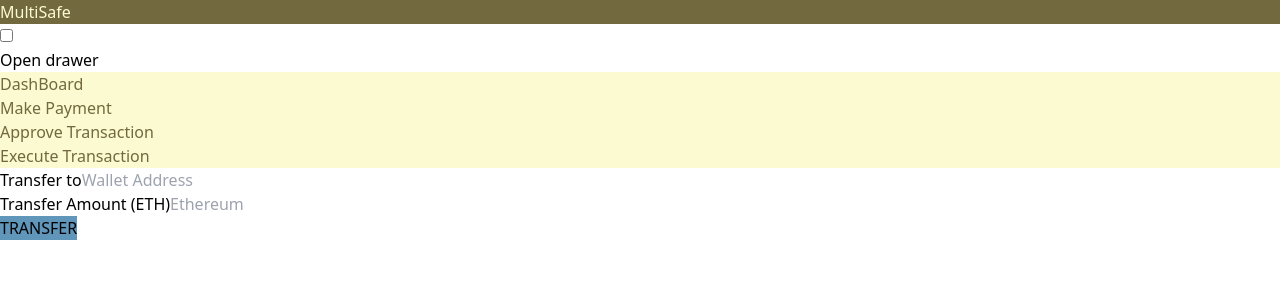
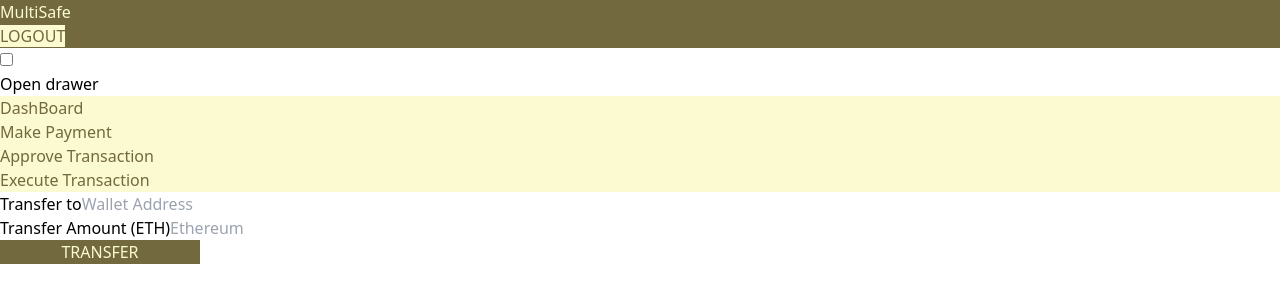
Before and after one commit to arushisingh0209/MultiSafe, a React (Create React App) app: page /makepayment in a window 1280 px wide. Shown: the top 302 px of the page. Built offline with nearby package versions, Linux system fonts and the light colour scheme.

Commit message:
Added API to fetch Transaction History of the particular wallet id and mapped it in the table

```diff
--- a/src/components/ApproveTransaction/ApproveTransaction.js
+++ b/src/components/ApproveTransaction/ApproveTransaction.js
@@ -29,7 +29,7 @@ const ApproveTransaction = () => {
   const fetchData = async () => {
     try {
       const res = await axios.post("http://localhost:5000/FetchTransactionDetails");
-      setTransactionDetails(res.data.reverse()); // Assuming res.data is an array of transaction details
+      setTransactionDetails(res.data.reverse());
     } catch (err) {
       console.log(err);
     }
@@ -37,7 +37,7 @@ const ApproveTransaction = () => {
 
   useEffect(() => {
     fetchData();
-  },[]); // Run the effect only once on mount
+  },[]);
 
   return (
     <div>
--- a/src/components/Home/Home.js
+++ b/src/components/Home/Home.js
@@ -1,6 +1,7 @@
 import React, { useEffect, useRef, useState } from 'react';
 import { useNavigate, useLocation } from "react-router-dom";
 import smartContract from '../../truffle_abis/MultiSignature.json';
+import axios from "axios";
 import Web3 from 'web3';
 import SideBar from "../SideBar";
 import NavBar from "../NavBar";
@@ -28,18 +29,20 @@ const Home = () => {
             const bal = await web3.eth.getBalance(accounts[0]);
             setBalance(parseFloat(web3.utils.fromWei(bal, ['ether'])).toFixed(2));
 
-            // const submit = await multiSig.methods.submitTransaction('0x2e7117531C9b925b380AfD93206d0754eB81e471').send({
-            //     from: accounts[0],
-            //     address: contractData.address,
-            //     value: 2000000000000000000
-            // });
-            // console.log(submit)
+            try {
+                const res = await axios.post(
+                  "http://localhost:5000/FetchTransactionHistory",
+                  { walletID: accounts[0] }
+                );
+                console.log(res.data);
+                let TransactionRecord = res.data;
+              } catch (err) {
+                console.log(err);
+              }
 
         }
 
     };
-
-
     useEffect(() => {
         loadBlockchain();
     });
@@ -72,6 +75,28 @@ const Home = () => {
                             </div>
                         </div>
                     </div>
+                    <div className="p-4">
+        <table className="min-w-full bg-white border border-gray-300">
+          <thead>
+            <tr>
+              <th className="py-2 px-4 border-b text-left">Sender</th>
+              <th className="py-2 px-4 border-b text-left">Receiver</th>
+              <th className="py-2 px-4 border-b text-left">Ether</th>
+              <th className="py-2 px-4 border-b text-left">Specialization</th>
+            </tr>
+          </thead>
+          <tbody>
+            {TransactionRecord.map((Records, index) => (
+              <tr key={index}>
+                <td className="py-2 px-4 border-b text-left">{Records.Sender}</td>
+                <td className="py-2 px-4 border-b text-left">{Records.Receiver}</td>
+                <td className="py-2 px-4 border-b text-left">{Records.Ether}</td>
+                {/* <td className="py-2 px-4 border-b text-left">{Records.Area}</td> */}
+              </tr>
+            ))}
+          </tbody>
+        </table>
+      </div>
                 </div>
             </div>
         </div>
--- a/src/components/LandingPage/LandingPage.js
+++ b/src/components/LandingPage/LandingPage.js
@@ -1,7 +1,6 @@
-import React, { useRef } from 'react';
+import React, { useRef} from "react";
 import { useNavigate } from "react-router-dom";
 import logo from "./logo.png";
-
 
 const LandingPage = () => {
   const navigate = useNavigate();
@@ -10,24 +9,25 @@ const LandingPage = () => {
   const connectWallet = async () => {
     if (typeof window != "undefined" && typeof window.ethereum != "undefined") {
       try {
-        const accounts = await window.ethereum.request({ method: "eth_requestAccounts" });
+        const accounts = await window.ethereum.request({
+          method: "eth_requestAccounts",
+        });
         console.log(accounts[0]);
-        walletID.current = accounts[0];                   //To ensure no login without wallet
-        localStorage.setItem('userWallet', accounts[0]);  //To access walletID throughout website
-                                                          //by {localStorage.getItem('userWallet')};
+        walletID.current = accounts[0]; //To ensure no login without wallet
+        localStorage.setItem("userWallet", accounts[0]); //To access walletID throughout website
+
       } catch (err) {
         console.error(err.message);
       }
-
     } else {
       console.log("Please install MetaMask");
     }
-  }
+  };
 
   const handleSubmit = async () => {
     await connectWallet();
-    navigate('/home', { state: { wallet: walletID.current } });
-  }
+    navigate("/home", { state: { wallet: walletID.current } });
+  };
 
   return (
     <div className="flex flex-row" style={{ backgroundColor: "#FCFAD1" }}>
@@ -42,13 +42,17 @@ const LandingPage = () => {
           width: "60%",
         }}
       ></div>
-      <div className="flex flex-column flex-wrap align-end items-center justify-center pb-28" style={{ width: "40%" }}>
-        <img src={logo} className='w-full' alt="Logo" />
+      <div
+        className="flex flex-column flex-wrap align-end items-center justify-center pb-28"
+        style={{ width: "40%" }}
+      >
+        <img src={logo} className="w-full" alt="Logo" />
         <button
-        className="btn btn-wide"
-        style={{ backgroundColor: "#72693E", color: "#FCFAD1" }}
-        onClick={() => handleSubmit()}>
-            Connect Wallet
+          className="btn btn-wide"
+          style={{ backgroundColor: "#72693E", color: "#FCFAD1" }}
+          onClick={() => handleSubmit()}
+        >
+          Connect Wallet
         </button>
       </div>
     </div>
--- a/src/components/MakePayment/MakePayment.js
+++ b/src/components/MakePayment/MakePayment.js
@@ -1,7 +1,7 @@
 import React, { useState, useEffect } from "react";
-import smartContract from '../../truffle_abis/MultiSignature.json';
+import smartContract from "../../truffle_abis/MultiSignature.json";
 import axios from "axios";
-import Web3 from 'web3';
+import Web3 from "web3";
 import NavBar from "../NavBar";
 import Sidebar from "../SideBar";
 
@@ -22,8 +22,7 @@ const MakePayment = () => {
 
   const handleAmount = (event) => {
     setAmount(event.target.value);
-  }
-
+  };
 
   const handleExecute = async (event) => {
     event.preventDefault();
@@ -31,33 +30,31 @@ const MakePayment = () => {
     const contractData = smartContract.networks["5777"];
 
     if (contractData) {
-      const multiSig = await new web3.eth.Contract(smartContract.abi, contractData.address);
+      const multiSig = await new web3.eth.Contract(
+        smartContract.abi,
+        contractData.address
+      );
       const submit = await multiSig.methods.submitTransaction(receiver).send({
-        from: localStorage.getItem('userWallet'),
+        from: localStorage.getItem("userWallet"),
         address: contractData.address,
-        value: Number(amount * 1e18).toString(16)
+        value: Number(amount * 1e18).toString(16),
       });
-      console.log(submit.blockHash, "submit")
-
-      /* CALL API HERE
-      Create database 'TransactionRecord'
-      store 1. Sender = localStorage.getItem('userWallet'),
-            2. Receiver = receiver
-            3. Ether = amount
-      */
-      console.log(amount)
+      console.log(submit.blockHash, "submit");
+      console.log(amount);
 
       try {
-        const res = await axios.post("http://localhost:5000/PostTransactionRecord", {
-          sender: await localStorage.getItem('userWallet'),
+        const res = await axios.post(
+          "http://localhost:5000/PostTransactionRecord",
+          {
+            sender: await localStorage.getItem("userWallet"),
             receiver: receiver,
-          ether: amount
-        });
+            ether: amount,
+          }
+        );
         console.log(amount);
       } catch (err) {
         console.log(err);
       }
-
     }
   };
 
@@ -70,7 +67,7 @@ const MakePayment = () => {
         <div>
           <Sidebar />
         </div>
-        <div>
+        <div className="left-0 flex flex-col justify-center item-center space-x-6">
           <div className="flex flex-col justify-center my-2">
             <div className="hero  bg-base-200">
               <div className="hero-content flex lg:flex-row-reverse">
@@ -93,7 +90,9 @@ const MakePayment = () => {
                         </div>
                         <div className="form-control">
                           <label className="label">
-                            <span className="label-text">Transfer Amount (ETH)</span>
+                            <span className="label-text">
+                              Transfer Amount (ETH)
+                            </span>
                           </label>
                           <input
                             type="text"
@@ -121,16 +120,22 @@ const MakePayment = () => {
               </div>
             </div>
           </div>
-        </div>
+          <div>
             <button
               className="btn btn-primary"
-          style={{ backgroundColor: "#6096BA" }}
+              style={{
+                color: "#FCFAD1",
+                backgroundColor: "#72693E",
+                width: "200px",
+              }}
               onClick={handleExecute}
             >
               TRANSFER
             </button>
           </div>
         </div>
+      </div>
+    </div>
   );
 };
 
--- a/src/components/NavBar.js
+++ b/src/components/NavBar.js
@@ -1,10 +1,31 @@
 import React from "react";
+import {useNavigate} from "react-router-dom";
 
 const NavBar = () => {
+
+  const navigate = useNavigate();
   return (
     <div>
-      <div className="navbar bg-base-100" style={{backgroundColor:"#72693E"}}>
-        <a className="btn btn-ghost text-xl" style={{color:"#FCFAD1"}}>MultiSafe</a>
+      <div
+        className="navbar bg-base-100"
+        style={{ backgroundColor: "#72693E" }}
+      >
+        <div className="navbar-start">
+          <div className="dropdown"></div>
+          <a className="btn btn-ghost text-xl" style={{ color: "#FCFAD1" }}>
+            MultiSafe
+          </a>
+        </div>
+        <div className="navbar-end">
+          <a
+            className="btn"
+            style={{ backgroundColor: "#FCFAD1", color: "#72693E" }}
+            type="submit"
+            onClick={()=> navigate("/")}
+          >
+            LOGOUT
+          </a>
+        </div>
       </div>
     </div>
   );
--- a/src/index.js
+++ b/src/index.js
@@ -6,6 +6,7 @@ import App from './App';
 import Home from './components/Home/Home';
 import MakePayment from './components/MakePayment/MakePayment';
 import ApproveTransactions from './components/ApproveTransaction/ApproveTransaction';
+
 
 
 const root = ReactDOM.createRoot(document.getElementById('root'));
```
Also changed, not shown: src/truffle_abis/Migrations.json, src/truffle_abis/MultiSignature.json, 1 other file (tests, documents, lock files or other folders). Lines whose indentation alone changed are shown as unchanged.
